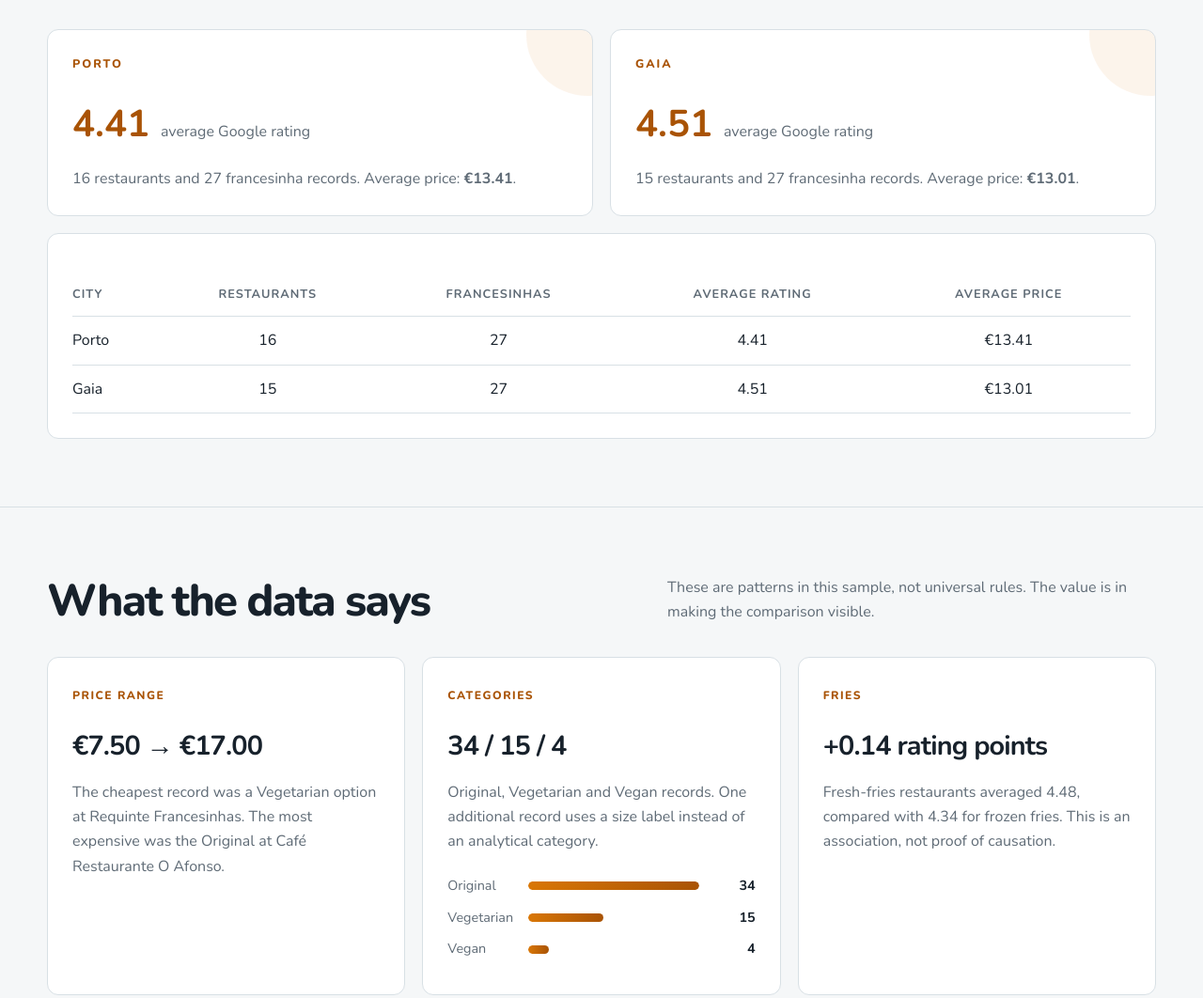
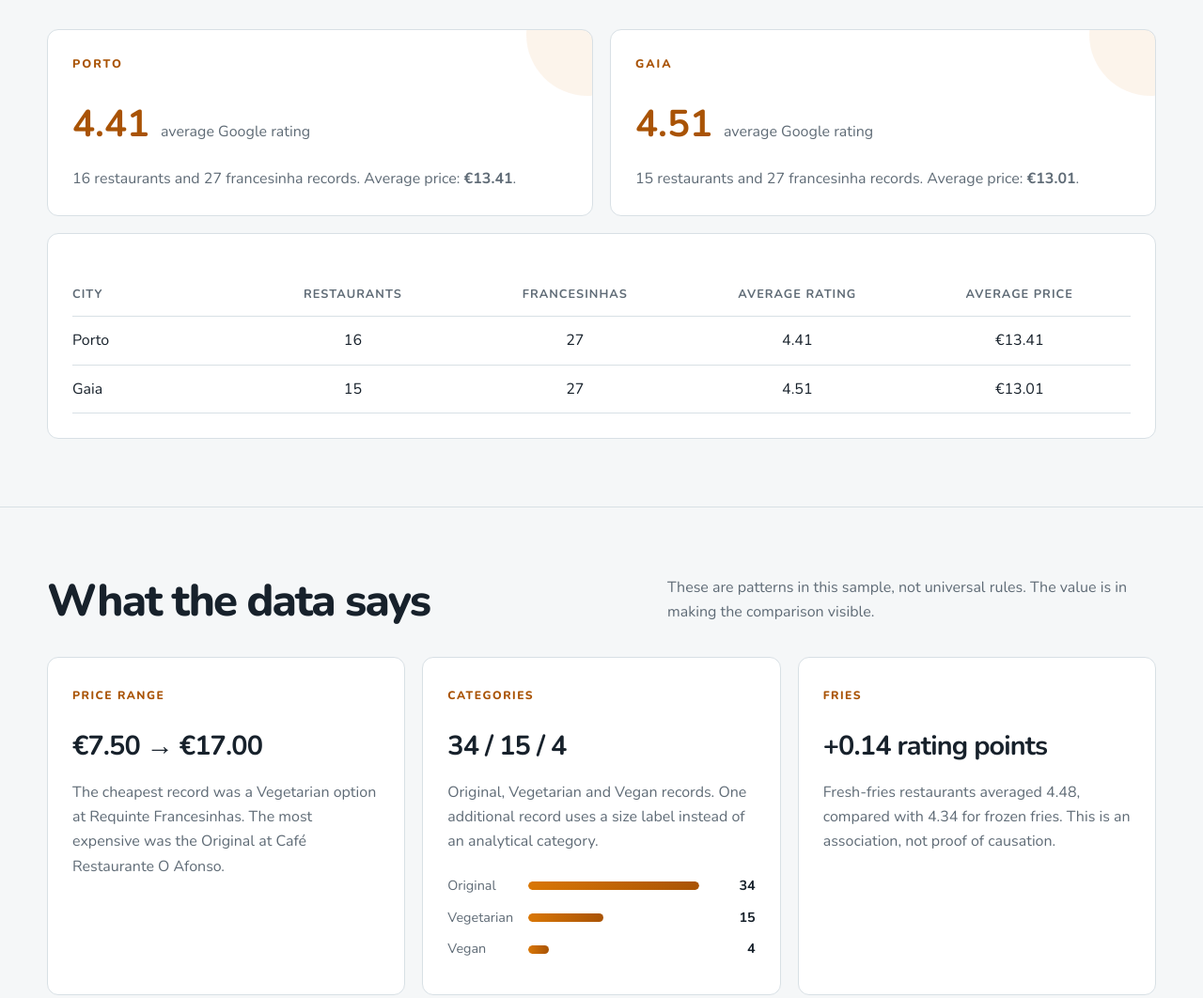
Before and after one commit to bmvf25/the-francesinha-index, a plain HTML site: page index.html in a window 1280 px wide. Shown: the part 1160-2222 px from the top of the page at 94% size. Drawn offline with nearby package versions, Linux system fonts and the light colour scheme.

Commit message:
Align comparison table columns consistently

```diff
--- a/index.html
+++ b/index.html
@@ -85,10 +85,12 @@
     .city-stat { display: flex; align-items: baseline; gap: 12px; margin: 20px 0 4px; }
     .city-stat strong { font-family: Nunito, ui-sans-serif, system-ui, sans-serif; font-size: 2.5rem; color: var(--orange-soft); }
     .city-stat span { color: var(--muted); }
-    .comparison { width: 100%; border-collapse: collapse; margin-top: 16px; }
+    .comparison { width: 100%; table-layout: fixed; border-collapse: collapse; margin-top: 16px; }
     .comparison th, .comparison td { padding: 12px 0; border-bottom: 1px solid var(--line); text-align: left; }
     .comparison th { color: var(--muted); font-size: .8rem; font-weight: 700; text-transform: uppercase; letter-spacing: .08em; }
     .comparison th:not(:first-child), .comparison td:not(:first-child) { text-align: center; }
+    .comparison th:first-child, .comparison td:first-child { width: 16%; }
+    .comparison th:not(:first-child), .comparison td:not(:first-child) { width: 21%; }
     .finding-grid { display: grid; grid-template-columns: repeat(3, 1fr); gap: 18px; }
     .finding .tag { display: inline-block; color: var(--orange-soft); font-size: .76rem; font-weight: 800; letter-spacing: .12em; text-transform: uppercase; }
     .finding strong { display: block; margin-top: 18px; font-family: Nunito, ui-sans-serif, system-ui, sans-serif; font-size: 1.8rem; letter-spacing: -.03em; }
```
